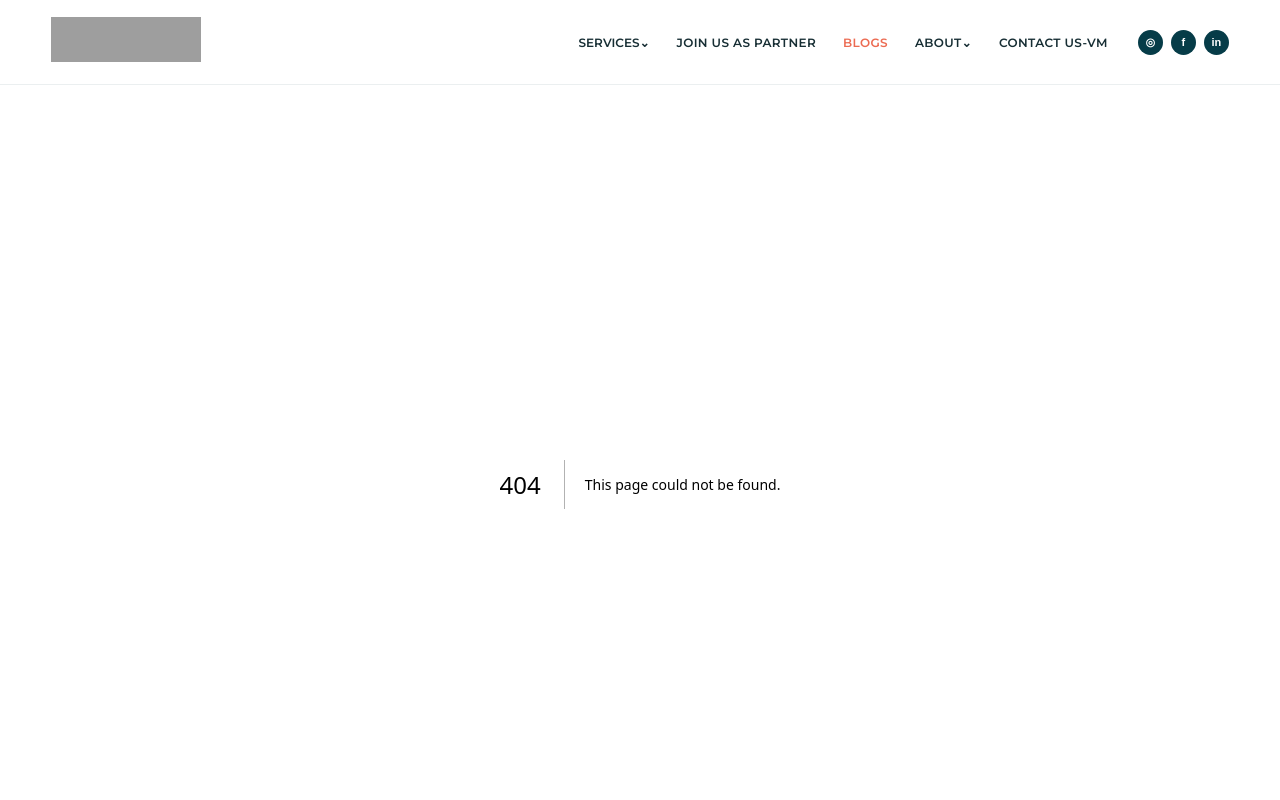
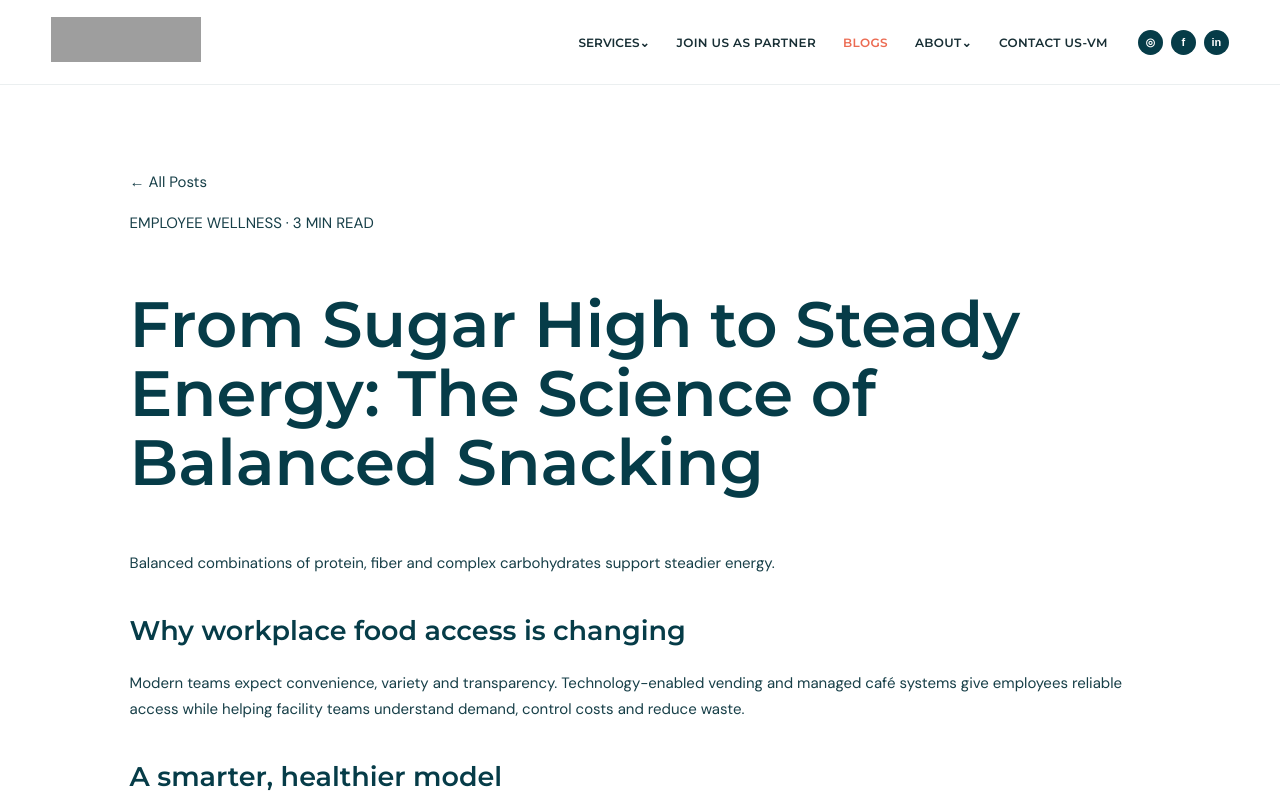
Before and after one commit to cherikakaushal/grubox-frontend-clone, a Next.js app: page /blog/balanced-snacking-science in a window 1280 px wide. Before the commit this address had no page. Shown: the top 800 px of the page. Built offline with nearby package versions, Linux system fonts and the light colour scheme; grey boxes are pictures that could not be loaded.

Commit message:
feat: add statically generated blog articles

```diff
--- /dev/null
+++ b/app/blog/[slug]/page.tsx
@@ -0,0 +1,3 @@
+import {notFound} from 'next/navigation';import Link from 'next/link';import {posts} from '@/lib/content';
+export function generateStaticParams(){return posts.map(([slug])=>({slug}))}
+export default async function Post({params}:{params:Promise<{slug:string}>}){const {slug}=await params;const post=posts.find(x=>x[0]===slug);if(!post)notFound();return <article className="legal"><Link href="/blog">← All Posts</Link><p>EMPLOYEE WELLNESS · 3 MIN READ</p><h1>{post[1]}</h1><p>{post[2]}</p><h2>Why workplace food access is changing</h2><p>Modern teams expect convenience, variety and transparency. Technology-enabled vending and managed café systems give employees reliable access while helping facility teams understand demand, control costs and reduce waste.</p><h2>A smarter, healthier model</h2><p>Curated assortments can combine familiar favourites with fruit, protein-rich foods and balanced options. Cashless ordering, real-time inventory and managed replenishment remove everyday operational friction.</p><h2>Getting started</h2><p>Begin by understanding employee needs, location traffic and available space. A pilot program can validate the right format before expanding across more teams or locations.</p><p><Link href="/contact-us-vm">Talk to Grubox →</Link></p></article>}
```
